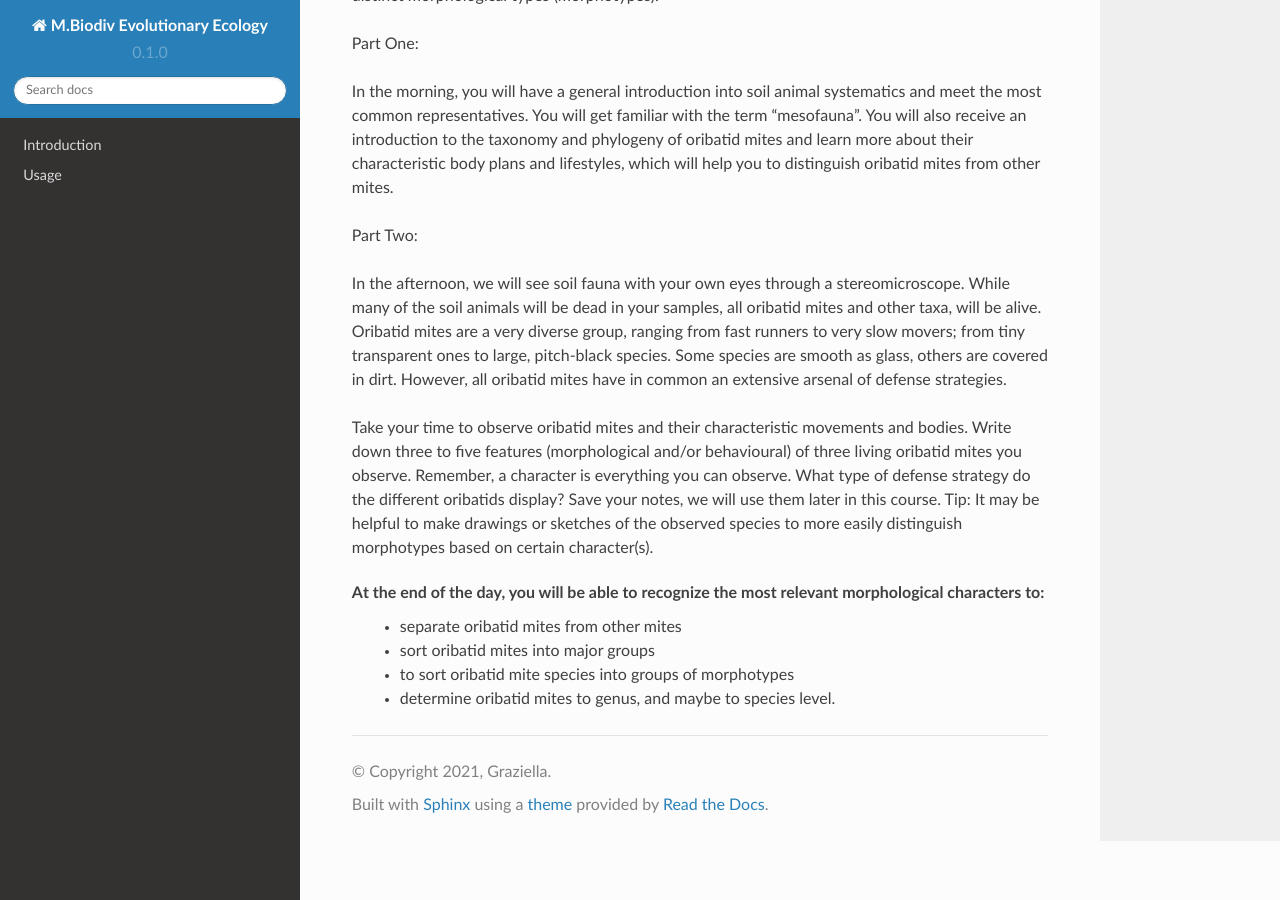
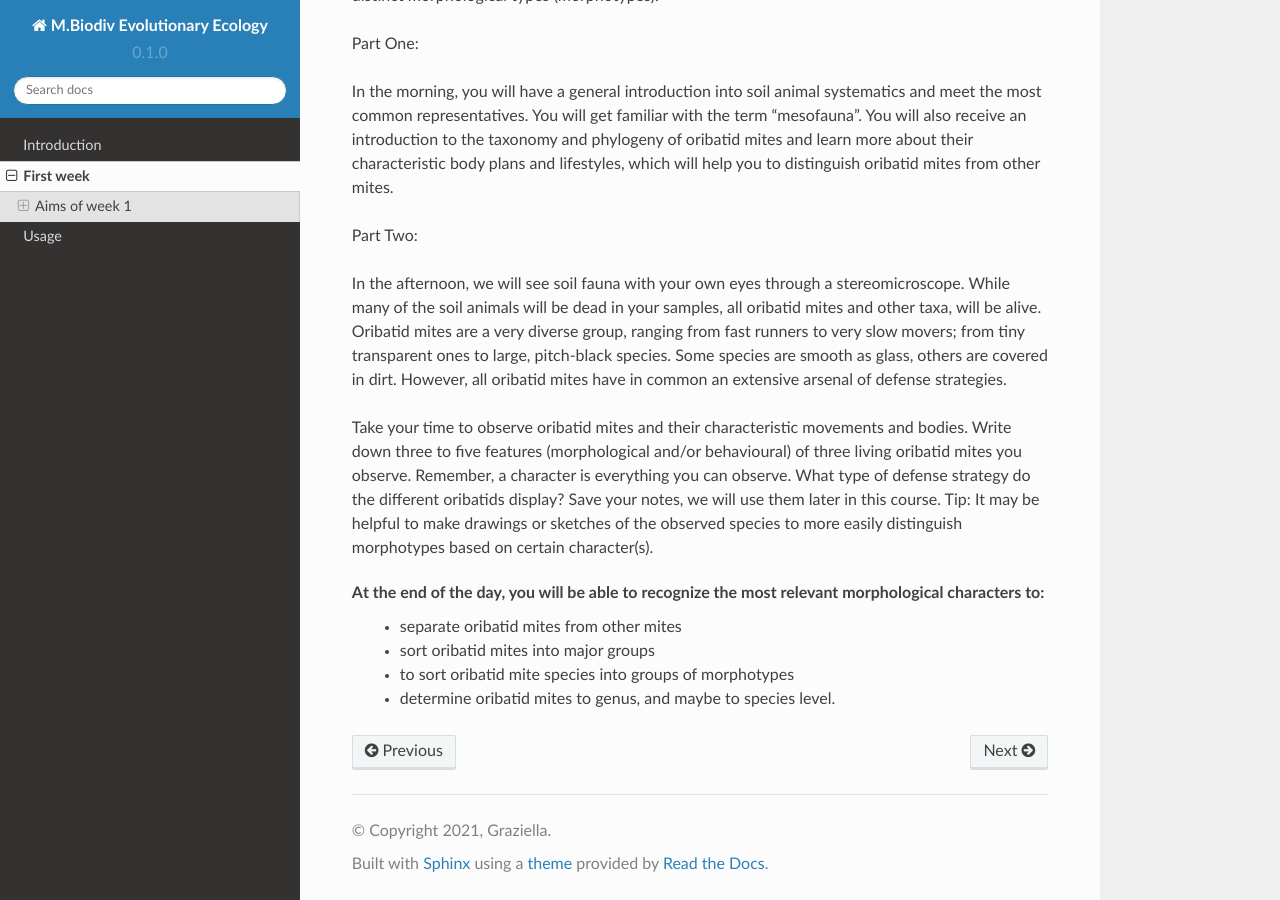
Before and after one commit to bheimbu/evolutionary_ecology, a Sphinx documentation site: the page built from docs/source/first_week.rst, in a window 1280 px wide and 900 px high, scrolled down 1002 px. Built offline with Sphinx 7.4.7 and the Read the Docs theme 2.0.0, drawn with Linux system fonts in a browser that asks for light colours; pages that are not in the unit, such as notebooks, are missing from menus.

Commit message:
Update index.rst

```diff
--- a/docs/source/index.rst
+++ b/docs/source/index.rst
@@ -18,5 +18,5 @@ Contents
 .. toctree::
 
    introduction
-   first-week
+   first_week
    usage
```
